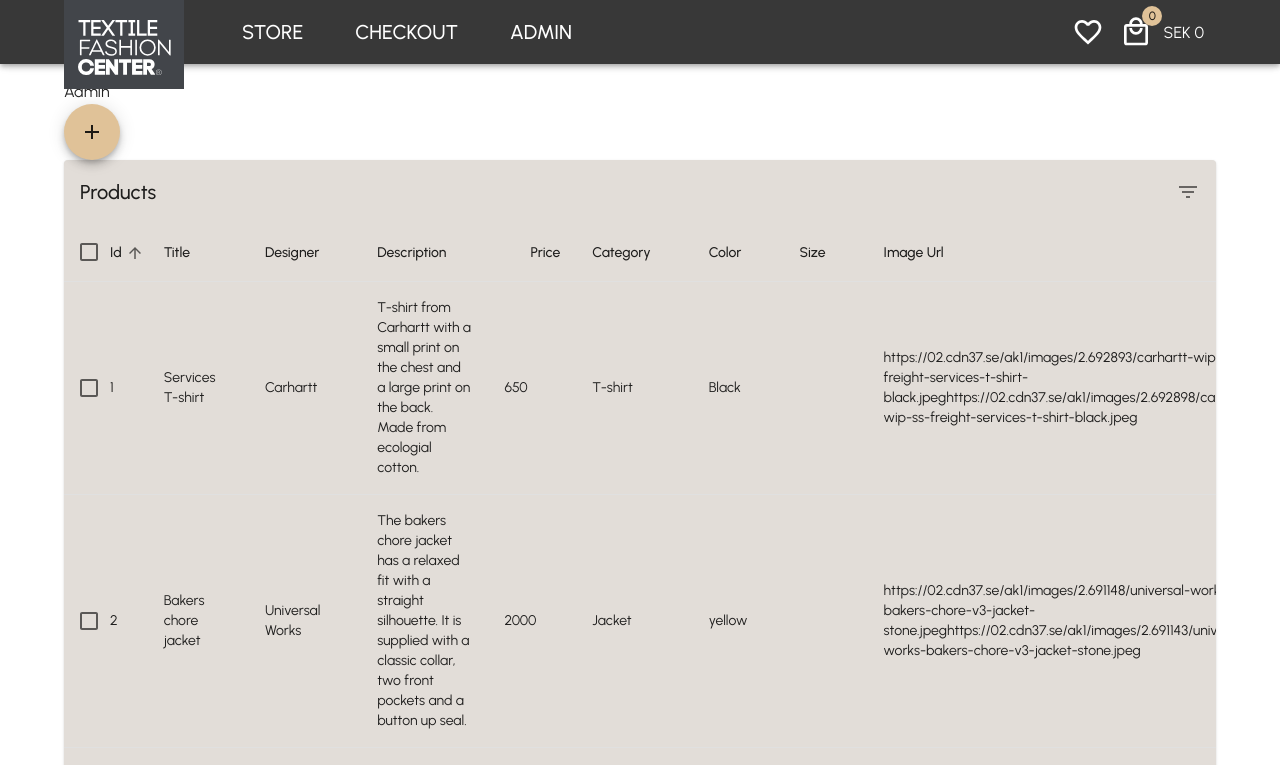
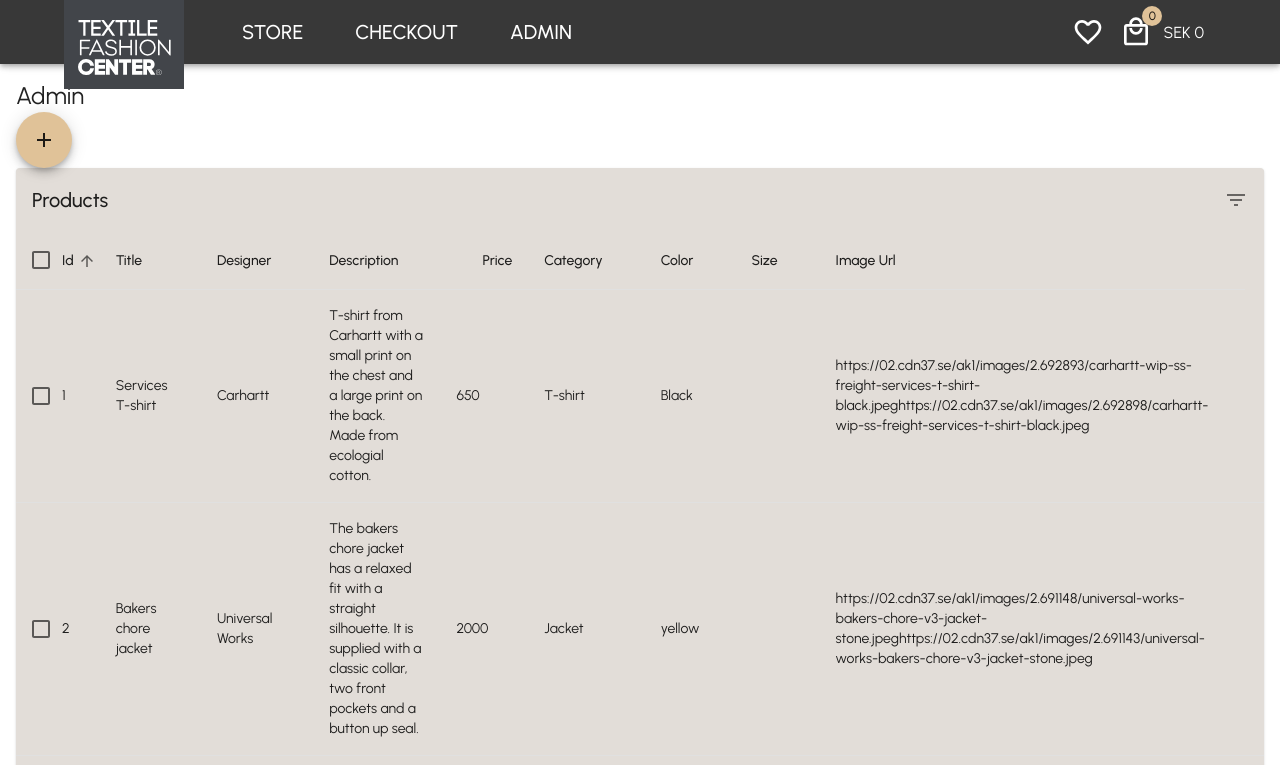
Before and after one commit to Zaai90/Webbshop-med-React, a React (Vite) app: page /admin in a window 1280 px wide. Shown: the top 765 px of the page. Built offline with nearby package versions, Linux system fonts and the light colour scheme.

Commit message:
made admintable full screen

```diff
--- a/src/pages/Admin.tsx
+++ b/src/pages/Admin.tsx
@@ -1,10 +1,11 @@
 import * as Icon from "@mui/icons-material";
+import { Typography } from "@mui/material";
 import Fab from "@mui/material/Fab";
 import { useState } from "react";
 import AddProduct from "../components/Admin/AdminAddProduct";
 import AdminTable from "../components/Admin/AdminTable";
+import AdminTableMobile from "../components/Admin/AdminTableMobile";
 import Form from "../components/Form";
-import MainContent from "../components/MainContent";
 import { Product } from "../ProductData";
 
 const Admin = () => {
@@ -23,15 +24,16 @@ const Admin = () => {
   };
 
   return (
-    <MainContent>
-      <div>Admin</div>
+    <div style={{ margin: "5rem 1rem 0 1rem" }}>
+      <Typography variant="h5">Admin</Typography>
       <Fab onClick={() => setFormIsOpen(!formIsOpen)} color="primary" aria-label="add">
         <Icon.Add />
       </Fab>
       <AddProduct isOpen={formIsOpen} />
       {selectedProduct && <Form isNewProduct={false} product={selectedProduct} />}
       <AdminTable handleEditClicked={handleEdit} />
-    </MainContent>
+      <AdminTableMobile />
+    </div>
   );
 };
 
```
